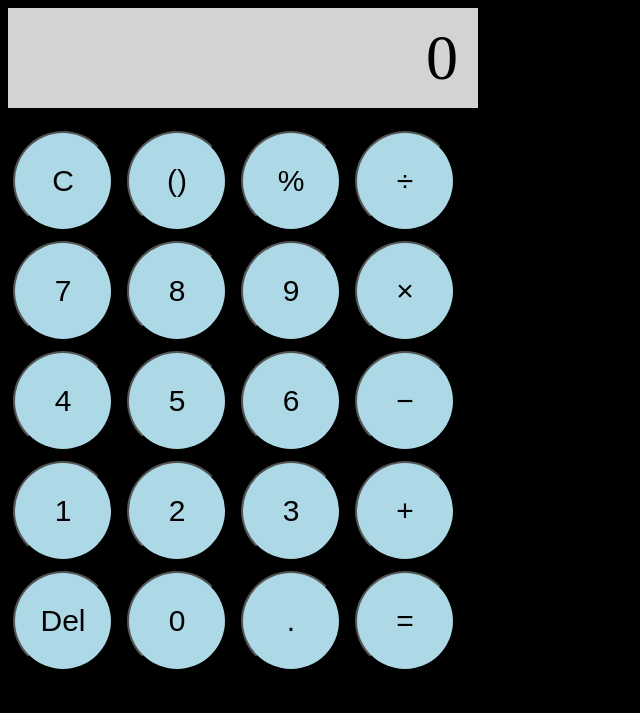
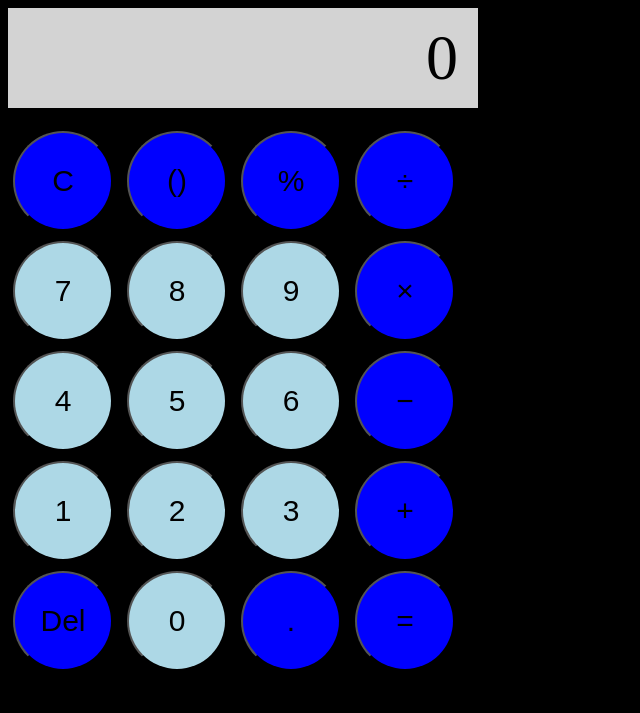
Before and after one commit to cjhurrell/Calculator, a plain HTML site: page calculator-app.html in a window 1280 px wide. Shown: the whole page, without its empty margins (0-640 px from the left). Drawn offline with Linux system fonts and the light colour scheme.

Commit message:
some styling, seperating the buttons, and building a parser

```diff
--- a/calc.js
+++ b/calc.js
@@ -1,41 +1,57 @@
+let openEquation = "";
+let operator = "";
+let closeEquation = "";
+let result = "";
+
 document.addEventListener("DOMContentLoaded", () => {
   const display = document.querySelector(".display");
 
-  document.querySelectorAll("button:not(#clear):not(#back)").forEach(button => {
+  function calc(a, op, b) {
+    const x = parseFloat(a);
+    const y = parseFloat(b);
+
+    switch (op) {
+      case "+": return x + y;
+      case "-": return x - y;
+      case "*": return x * y;
+      case "/": return y !== 0 ? x / y : "error";
+      default: return "error"
+
+    }
+  }
+
+
+
+  document.querySelectorAll("button:not(#clear):not(#back):not(.operator)").forEach(button => {
     button.addEventListener("click", () => {
       const char = button.textContent;
-      const current = display.textContent;
-      let openEquation = "";
-      let operator = "";
-      let closeEquation = "";
-      let result = "";
 
 
-      if (operator ==="") {
+      if (!operator) {
         openEquation += char;
         display.textContent = openEquation;}
         else
         {closeEquation += char;
           display.textContent = closeEquation;
         }
-
-
-    if (current === "0" && char === "0") {return;}
-
-    if (current === "0") {
-      display.textContent = char;} else{ display.textContent += char; }
+      });
     });
 
-    });
+document.querySelectorAll(".operator").forEach(btn => {
+  btn.addEventListener("click", (event) => {
+    operator = event.target.textContent
   });
-
+});
 
 document.querySelector("#clear").addEventListener("click", () => {
-  const display = document.querySelector(".display");
   display.textContent = "0";
+  openEquation = "";
+  operator = "";
+  closeEquation = "";
+  result = "";
 });
 
 document.querySelector("#back").addEventListener("click", () => {
-  const display = document.querySelector(".display");
   display.textContent = display.textContent.slice(0, -1) || "0";
 });
+});
--- a/calculator-app.html
+++ b/calculator-app.html
@@ -24,38 +24,38 @@
         <br>
 
         <div class="buttons">
-            <button class="btn" id="clear">C</button>
-            <button class="btn" id="brac">()</button>
-            <button class="btn" id="percent">%</button>
-            <button class="btn" id="divide">÷</button>
+            <button class="function" id="clear">C</button>
+            <button class="function" id="brac">()</button>
+            <button class="operator" id="percent">%</button>
+            <button class="operator" id="divide">÷</button>
 
             <br>
 
             <button class="btn" id="seven">7</button>
             <button class="btn" id="eight">8</button>
             <button class="btn" id="nine">9</button>
-            <button class="btn" id="multiply">×</button>
+            <button class="operator" id="multiply">×</button>
 
             <br>
 
             <button class="btn" id="four">4</button>
             <button class="btn" id="five">5</button>
             <button class="btn" id="six">6</button>
-            <button class="btn" id="subtract">−</button>
+            <button class="operator" id="subtract">−</button>
 
             <br>
 
             <button class="btn" id="one">1</button>
             <button class="btn" id="two">2</button>
             <button class="btn" id="three">3</button>
-            <button class="btn" id="add">+</button>
+            <button class="operator" id="add">+</button>
 
             <br>
 
-            <button class="btn" id="back">Del</button>
+            <button class="function" id="back">Del</button>
             <button class="btn" id="zero">0</button>
-            <button class="btn" id="decimal">.</button>
-            <button class="btn" id="equals">=</button>
+            <button class="function" id="decimal">.</button>
+            <button class="result" id="equals">=</button>
             </div>
 
 
--- a/styles.css
+++ b/styles.css
@@ -16,7 +16,7 @@ body {
 }
 
 
-.btn {
+button {
     background-color: lightblue;
     width: 100px;
     height: 100px;
@@ -26,6 +26,48 @@ body {
     margin: 5px;
 }
 
+.operator {
+    background-color: blue;
+    width: 100px;
+    height: 100px;
+    font-size: 30px;
+    border-radius: 50%;
+    padding: 10px;
+    margin: 5px;
+}
+
+.operator:hover {
+    background-color: darkblue;
+}
+
+.function {
+    background-color: blue;
+    width: 100px;
+    height: 100px;
+    font-size: 30px;
+    border-radius: 50%;
+    padding: 10px;
+    margin: 5px;
+}
+
+.function:hover {
+    background-color: darkblue;
+}
+
+.result {
+    background-color: blue;
+    width: 100px;
+    height: 100px;
+    font-size: 30px;
+    border-radius: 50%;
+    padding: 10px;
+    margin: 5px;
+}
+
+.result:hover {
+    background-color: darkblue;
+}
+
 .btn:hover {
     background-color: lightgreen;
 }
```
